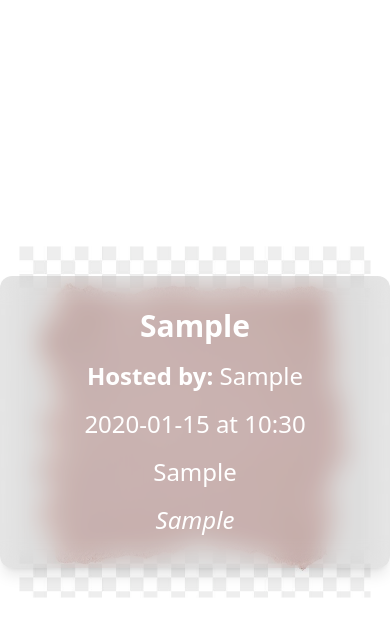
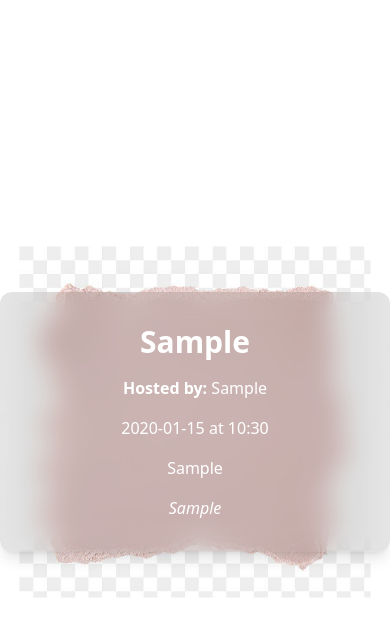
Before and after one commit to Sumisha125/digital-invitation, a React (Vite) app: page / in a window 390 px wide. Both pictures are taken after typing "Sample", "Sample", "2020-01-15", "10:30", "Sample", "Sample" into the empty fields and a click on the button "Create Card". Shown: the top 636 px of the page. Built offline with nearby package versions, Linux system fonts and the light colour scheme.

Commit message:
fix: make invitation and form responsive on all screens

```diff
--- a/src/Invitation.jsx
+++ b/src/Invitation.jsx
@@ -11,16 +11,16 @@ function Invitation(props) {
       />
 
       <div className="relative z-10 flex items-center justify-center h-full w-full">
-        <div className="bg-black bg-opacity-10 backdrop-blur-md p-8 rounded-xl text-white text-2xl text-center max-w-lg w-full space-y-4 shadow-lg">
+        <div className="bg-black bg-opacity-10 backdrop-blur-md p-8 rounded-xl text-white text-center max-w-lg w-full space-y-4 shadow-lg">
           <h1 className="text-3xl font-bold">{props.eventName}</h1>
           <p>
             <strong>Hosted by:</strong> {props.host}
           </p>
-          <p className="text-2xl">
+          <p>
             {props.date} at {props.time}
           </p>
-          <p className="text-2xl">{props.venue}</p>
-          <p className="italic text-2xl">{props.message}</p>
+          <p>{props.venue}</p>
+          <p className="italic ">{props.message}</p>
         </div>
       </div>
     </div>
```
